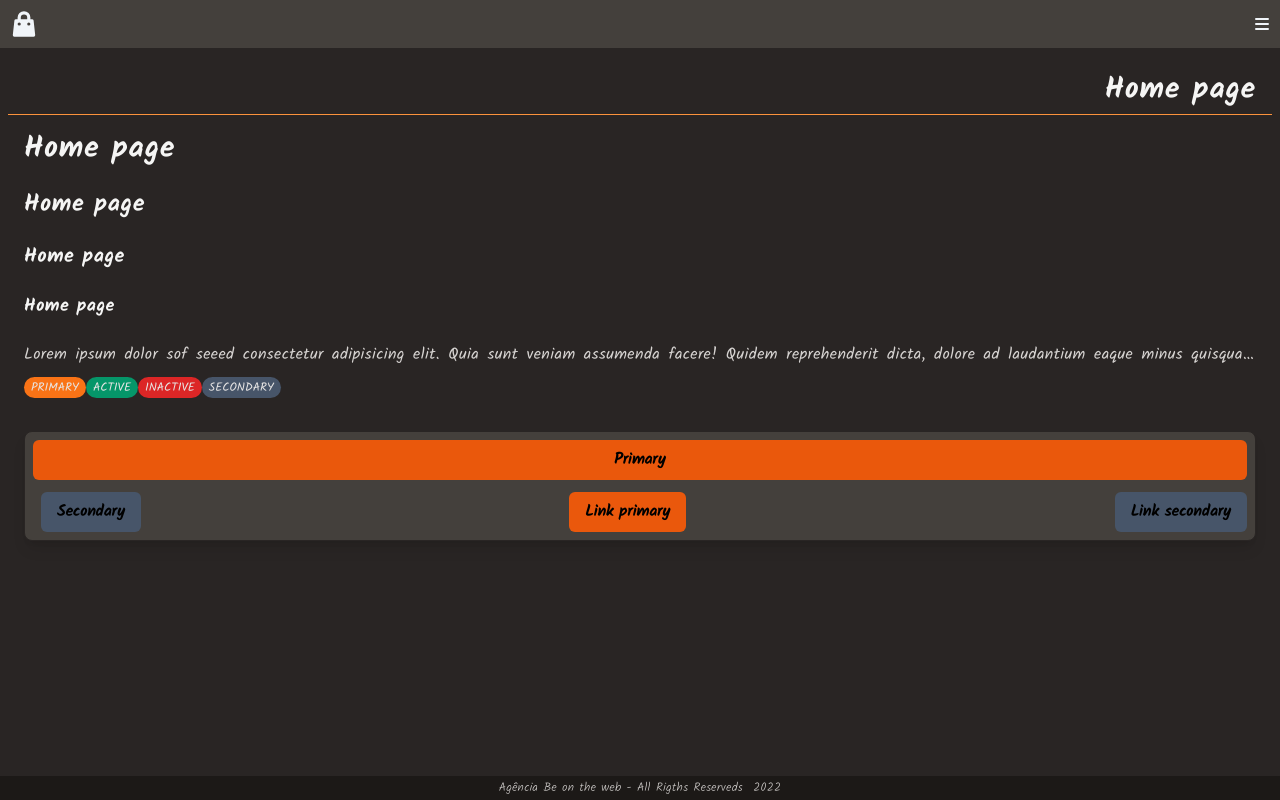
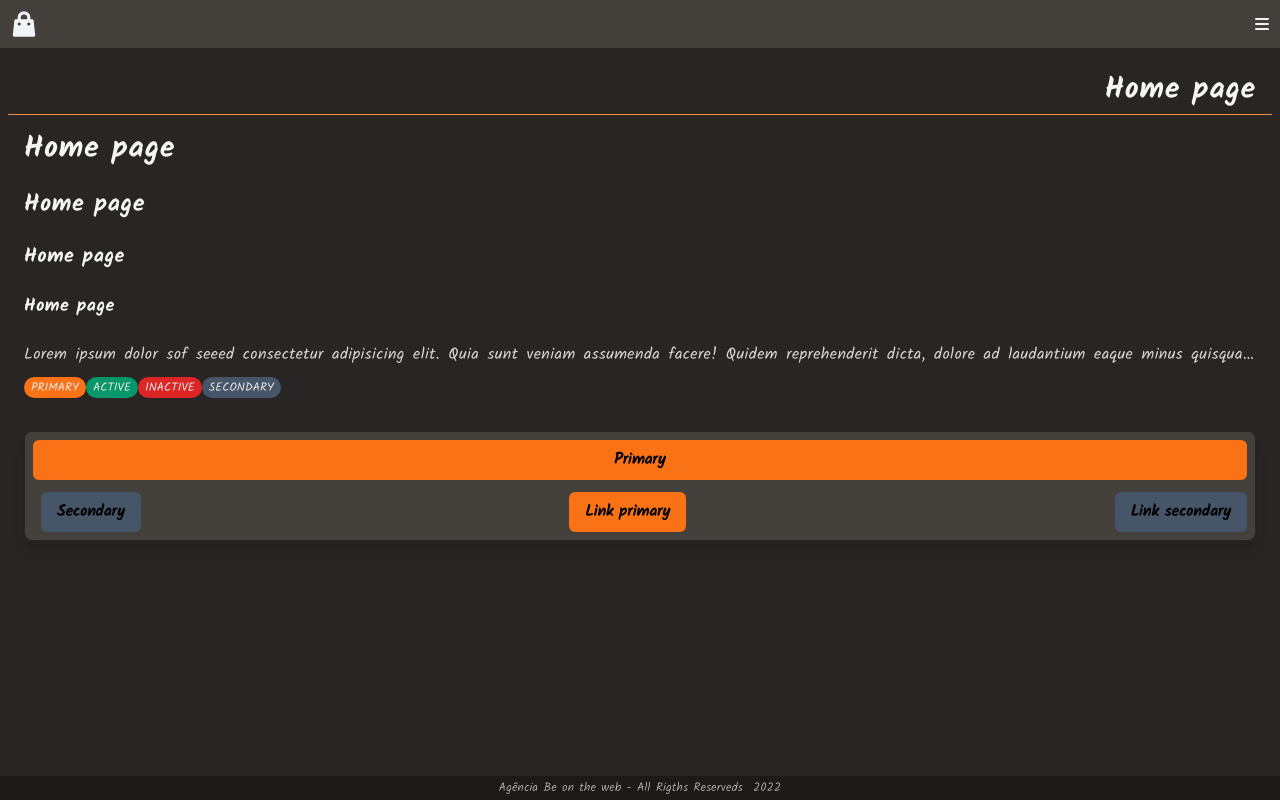
Before and after one commit to developerdelphi/shop-frontend-vue3, a Vue app: page / in a window 1280 px wide. Built offline with nearby package versions, Linux system fonts and the light colour scheme.

Commit message:
Update css colors highliht

```diff
--- a/src/assets/css/index.css
+++ b/src/assets/css/index.css
@@ -58,9 +58,9 @@ p {
 }
 
 .btn-primary {
-  @apply btn bg-orange-600;
-  @apply hover:bg-orange-500;
-  @apply focus:ring-orange-700;
+  @apply btn bg-orange-500;
+  @apply hover:bg-orange-400;
+  @apply focus:ring-orange-600;
 }
 
 .btn-secondary {
@@ -84,7 +84,7 @@ p {
 }
 
 .menu a {
-  @apply hover:text-stone-600 hover:bg-orange-500 px-2;
+  @apply hover:text-stone-600 hover:bg-orange-400 px-2;
 }
 
 .router-link-active {
```
